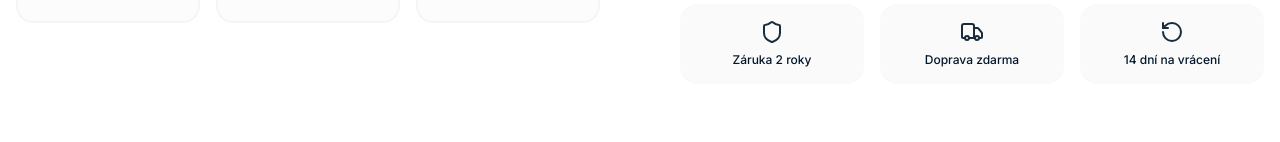
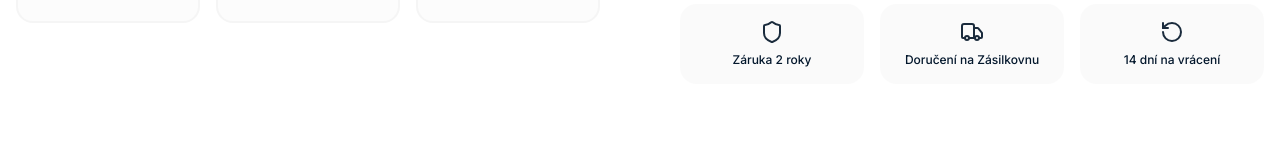
Before and after one commit to vexxiik/seikomod, a Next.js app: page /products/2 in a window 1280 px wide. Shown: the part 922-1064 px from the top of the page. Built offline with nearby package versions, Linux system fonts and the light colour scheme; no server answers; a web font is replaced by a local one.

Commit message:
Set Zasilkovna shipping price to 89 CZK and update UI labels

```diff
--- a/src/app/(store)/cart/page.tsx
+++ b/src/app/(store)/cart/page.tsx
@@ -41,7 +41,7 @@ export default function CartPage() {
   }, []);
 
   const subtotal = items.reduce((acc, item) => acc + item.price * item.quantity, 0);
-  const shipping = 0; // Free shipping
+  const shipping = 89; // Zásilkovna
   const watchBoxPrice = includeWatchBox ? (session ? 0 : 499) : 0;
 
   // Calculate discount
@@ -288,8 +288,8 @@ export default function CartPage() {
                 <span className="font-medium">{subtotal.toLocaleString("cs-CZ")} Kč</span>
               </div>
               <div className="flex justify-between text-sm">
-                <span className="text-muted-foreground">Doprava</span>
-                <span className="text-green-600 font-medium">Zdarma</span>
+                <span className="text-muted-foreground">Doprava (Zásilkovna)</span>
+                <span className="font-medium">{shipping} Kč</span>
               </div>
 
               <div className="pt-6 border-t border-border/50">
--- a/src/app/(store)/products/[id]/page.tsx
+++ b/src/app/(store)/products/[id]/page.tsx
@@ -130,7 +130,7 @@ export default async function ProductDetailPage({ params }: { params: Promise<{
             </div>
             <div className="flex flex-col items-center p-4 bg-muted/50 rounded-xl">
               <Truck className="h-6 w-6 mb-2 text-primary" />
-              <span className="text-xs font-medium">Doprava zdarma</span>
+              <span className="text-xs font-medium">Doručení na Zásilkovnu</span>
             </div>
             <div className="flex flex-col items-center p-4 bg-muted/50 rounded-xl">
               <RotateCcw className="h-6 w-6 mb-2 text-primary" />
```
